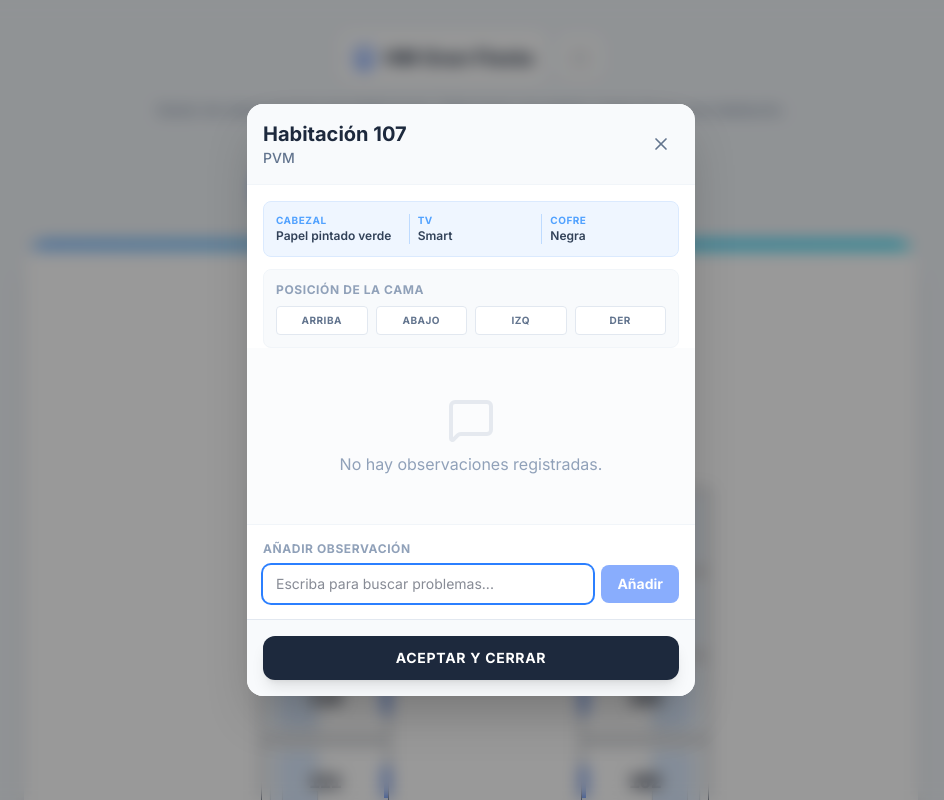
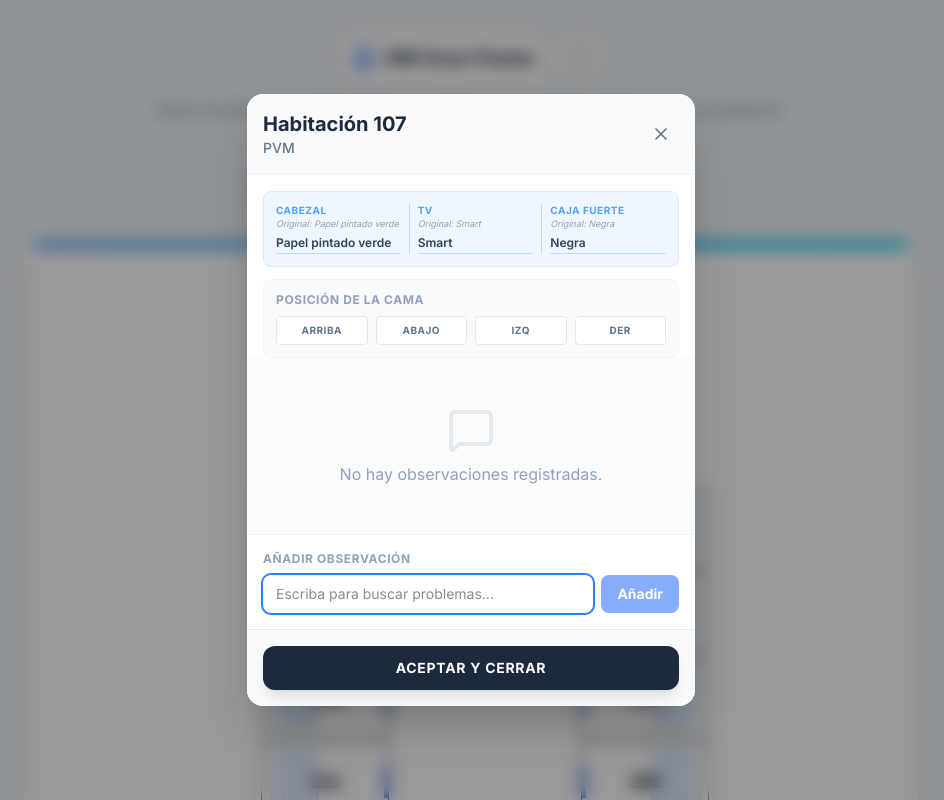
Before and after one commit to xisco82/HABITACIONES-PLANO-HM-GRAN-FIESTA, a React (Vite) app: page / in a window 1280 px wide. Both pictures are taken after a click on the button "107". Shown: the top 800 px of the page, without its empty margins (169-1113 px from the left). Built offline with nearby package versions, Linux system fonts and the light colour scheme.

Commit message:
feat(RoomModal): Add options for TV, safe, and headboard
Introduces functionality to update the status of the TV, safe, and headboard directly within the room modal. This enhances the room management capabilities by allowing for real-time modifications of these specific room attributes.

```diff
--- a/src/App.tsx
+++ b/src/App.tsx
@@ -189,7 +189,13 @@ const Modal = ({
   onAddObservation,
   onDeleteObservation,
   onUpdateBedPosition,
-  currentBedPosition
+  currentBedPosition,
+  onUpdateHeadboard,
+  currentHeadboard,
+  onUpdateTV,
+  currentTV,
+  onUpdateSafe,
+  currentSafe
 }: {
   isOpen: boolean;
   onClose: () => void;
@@ -199,6 +205,12 @@ const Modal = ({
   onDeleteObservation: (id: string) => void;
   onUpdateBedPosition: (pos: BedPosition) => void;
   currentBedPosition?: BedPosition;
+  onUpdateHeadboard: (val: string) => void;
+  currentHeadboard?: string;
+  onUpdateTV: (val: string) => void;
+  currentTV?: string;
+  onUpdateSafe: (val: string) => void;
+  currentSafe?: string;
 }) => {
   const [newObs, setNewObs] = useState('');
   const [suggestions, setSuggestions] = useState<string[]>([]);
@@ -289,15 +301,48 @@ const Modal = ({
               <div className="bg-blue-50 rounded-lg p-3 grid grid-cols-3 gap-2 text-xs border border-blue-100">
                 <div className="flex flex-col">
                   <span className="text-blue-400 font-bold uppercase tracking-wider text-[10px]">Cabezal</span>
-                  <span className="font-semibold text-slate-700">{room.headboard || '-'}</span>
+                  <div className="flex flex-col">
+                    <span className="text-[9px] text-slate-400 italic leading-tight mb-1">Original: {room.headboard || '-'}</span>
+                    <select
+                      value={currentHeadboard || room.headboard || ''}
+                      onChange={(e) => onUpdateHeadboard(e.target.value)}
+                      className="font-semibold text-slate-700 bg-transparent border-b border-blue-200 focus:outline-none focus:border-blue-500 py-0.5 text-xs appearance-none cursor-pointer"
+                    >
+                      <option value="Baldosa">Baldosa</option>
+                      <option value="Tela">Tela</option>
+                      <option value="Papel pintado">Papel pintado</option>
+                      {/* If original is not one of the 3, we still show it as the initial value */}
+                      {!['Baldosa', 'Tela', 'Papel pintado'].includes(room.headboard || '') && (
+                        <option value={room.headboard}>{room.headboard}</option>
+                      )}
+                    </select>
+                  </div>
                 </div>
                 <div className="flex flex-col border-l border-blue-200 pl-2">
                   <span className="text-blue-400 font-bold uppercase tracking-wider text-[10px]">TV</span>
-                  <span className="font-semibold text-slate-700">{room.tv || '-'}</span>
+                  <div className="flex flex-col">
+                    <span className="text-[9px] text-slate-400 italic leading-tight mb-1">Original: {room.tv || '-'}</span>
+                    <input
+                      type="text"
+                      value={currentTV !== undefined ? currentTV : (room.tv || '')}
+                      onChange={(e) => onUpdateTV(e.target.value)}
+                      placeholder="Marca/Modelo..."
+                      className="font-semibold text-slate-700 bg-transparent border-b border-blue-200 focus:outline-none focus:border-blue-500 py-0.5 text-xs w-full"
+                    />
+                  </div>
                 </div>
                 <div className="flex flex-col border-l border-blue-200 pl-2">
-                  <span className="text-blue-400 font-bold uppercase tracking-wider text-[10px]">Cofre</span>
-                  <span className="font-semibold text-slate-700">{room.safe || '-'}</span>
+                  <span className="text-blue-400 font-bold uppercase tracking-wider text-[10px]">Caja Fuerte</span>
+                  <div className="flex flex-col">
+                    <span className="text-[9px] text-slate-400 italic leading-tight mb-1">Original: {room.safe || '-'}</span>
+                    <input
+                      type="text"
+                      value={currentSafe !== undefined ? currentSafe : (room.safe || '')}
+                      onChange={(e) => onUpdateSafe(e.target.value)}
+                      placeholder="Marca/Modelo..."
+                      className="font-semibold text-slate-700 bg-transparent border-b border-blue-200 focus:outline-none focus:border-blue-500 py-0.5 text-xs w-full"
+                    />
+                  </div>
                 </div>
               </div>
 
@@ -423,7 +468,7 @@ const Modal = ({
 export default function App() {
   const [currentFloor, setCurrentFloor] = useState(1);
   const [observations, setObservations] = useState<Record<string, Observation[]>>({});
-  const [roomConfigs, setRoomConfigs] = useState<Record<string, { bedPosition?: BedPosition }>>({});
+  const [roomConfigs, setRoomConfigs] = useState<Record<string, { bedPosition?: BedPosition; headboard?: string; tv?: string; safe?: string }>>({});
   const [selectedRoom, setSelectedRoom] = useState<RoomData | null>(null);
   const [isFullscreen, setIsFullscreen] = useState(false);
 
@@ -507,6 +552,30 @@ export default function App() {
     setRoomConfigs(prev => ({
       ...prev,
       [selectedRoom.id]: { ...prev[selectedRoom.id], bedPosition: pos }
+    }));
+  };
+
+  const handleUpdateHeadboard = (headboard: string) => {
+    if (!selectedRoom) return;
+    setRoomConfigs(prev => ({
+      ...prev,
+      [selectedRoom.id]: { ...prev[selectedRoom.id], headboard }
+    }));
+  };
+
+  const handleUpdateTV = (tv: string) => {
+    if (!selectedRoom) return;
+    setRoomConfigs(prev => ({
+      ...prev,
+      [selectedRoom.id]: { ...prev[selectedRoom.id], tv }
+    }));
+  };
+
+  const handleUpdateSafe = (safe: string) => {
+    if (!selectedRoom) return;
+    setRoomConfigs(prev => ({
+      ...prev,
+      [selectedRoom.id]: { ...prev[selectedRoom.id], safe }
     }));
   };
 
@@ -674,6 +743,12 @@ export default function App() {
         onDeleteObservation={handleDeleteObservation}
         onUpdateBedPosition={handleUpdateBedPosition}
         currentBedPosition={selectedRoom ? getRoomConfig(selectedRoom.id).bedPosition : undefined}
+        onUpdateHeadboard={handleUpdateHeadboard}
+        currentHeadboard={selectedRoom ? getRoomConfig(selectedRoom.id).headboard : undefined}
+        onUpdateTV={handleUpdateTV}
+        currentTV={selectedRoom ? getRoomConfig(selectedRoom.id).tv : undefined}
+        onUpdateSafe={handleUpdateSafe}
+        currentSafe={selectedRoom ? getRoomConfig(selectedRoom.id).safe : undefined}
       />
     </div>
   );
```
